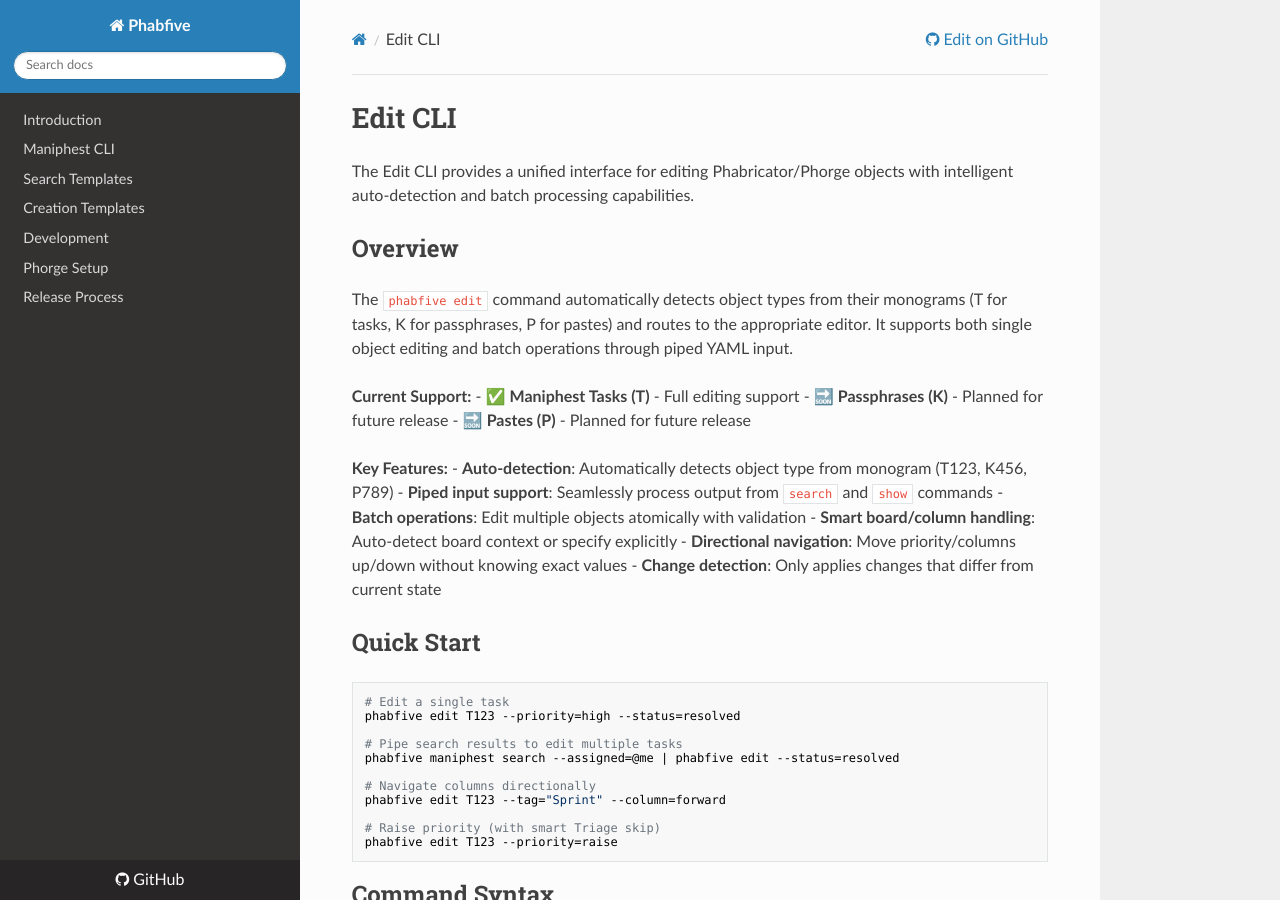
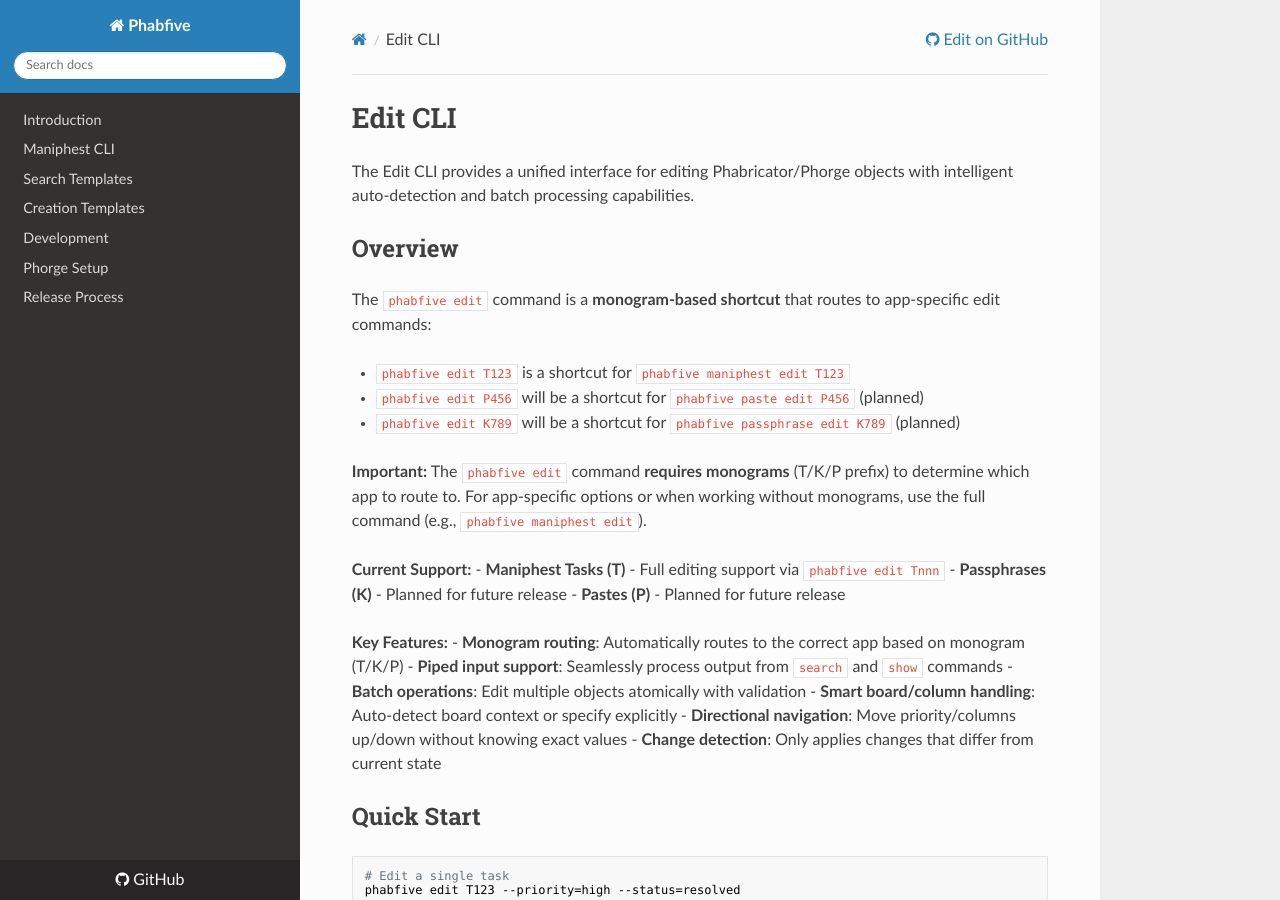
Before and after one commit to dynamist/phabfive, an MkDocs documentation site: the page built from docs/edit-cli.md, in a window 1280 px wide and 900 px high. Built offline with MkDocs 1.6.1, drawn with Linux system fonts in a browser that asks for light colours; nearby versions of some CDN libraries; some of the changed text lies outside the part shown.

Commit message:
docs: Clarify edit command architecture and monogram routing
- Document that `phabfive edit` requires monograms (T/K/P prefix)
- Explain routing: `phabfive edit T123` -> `phabfive maniphest edit T123`
- Add architecture table showing current and planned routing
- Note that app-specific edit subcommands will have their own options

Co-Authored-By: Claude Opus 4.5 <noreply@anthropic.com>

```diff
--- a/docs/edit-cli.md
+++ b/docs/edit-cli.md
@@ -4,15 +4,21 @@ The Edit CLI provides a unified interface for editing Phabricator/Phorge objects
 
 ## Overview
 
-The `phabfive edit` command automatically detects object types from their monograms (T for tasks, K for passphrases, P for pastes) and routes to the appropriate editor. It supports both single object editing and batch operations through piped YAML input.
+The `phabfive edit` command is a **monogram-based shortcut** that routes to app-specific edit commands:
+
+- `phabfive edit T123` is a shortcut for `phabfive maniphest edit T123`
+- `phabfive edit P456` will be a shortcut for `phabfive paste edit P456` (planned)
+- `phabfive edit K789` will be a shortcut for `phabfive passphrase edit K789` (planned)
+
+**Important:** The `phabfive edit` command **requires monograms** (T/K/P prefix) to determine which app to route to. For app-specific options or when working without monograms, use the full command (e.g., `phabfive maniphest edit`).
 
 **Current Support:**
-- ✅ **Maniphest Tasks (T)** - Full editing support
-- 🔜 **Passphrases (K)** - Planned for future release
-- 🔜 **Pastes (P)** - Planned for future release
+- **Maniphest Tasks (T)** - Full editing support via `phabfive edit Tnnn`
+- **Passphrases (K)** - Planned for future release
+- **Pastes (P)** - Planned for future release
 
 **Key Features:**
-- **Auto-detection**: Automatically detects object type from monogram (T123, K456, P789)
+- **Monogram routing**: Automatically routes to the correct app based on monogram (T/K/P)
 - **Piped input support**: Seamlessly process output from `search` and `show` commands
 - **Batch operations**: Edit multiple objects atomically with validation
 - **Smart board/column handling**: Auto-detect board context or specify explicitly
@@ -596,11 +602,14 @@ phabfive edit T123 --priority=high --dry-run
 - [Search Templates](search-templates.md) - Reusable search queries
 - [Create Templates](create-templates.md) - Bulk task creation
 
-## Future Support
+## Architecture and Future Support
 
-Planned object types for future releases:
+The `phabfive edit` command is designed as a **monogram-based router** that delegates to app-specific edit subcommands:
 
-- **Passphrases (K)** - Edit secrets and credentials
-- **Pastes (P)** - Edit code pastes
+| Shortcut | Routes to | Status |
+|----------|-----------|--------|
+| `phabfive edit T123` | `phabfive maniphest edit T123` | Implemented |
+| `phabfive edit P456` | `phabfive paste edit P456` | Planned |
+| `phabfive edit K789` | `phabfive passphrase edit K789` | Planned |
 
-The architecture supports easy extension to new object types through the monogram detection system.
+When app-specific edit subcommands are implemented (e.g., `phabfive paste edit`), they will have their own options relevant to that object type. The top-level `phabfive edit` remains a convenience shortcut for quick edits using monograms.
```
